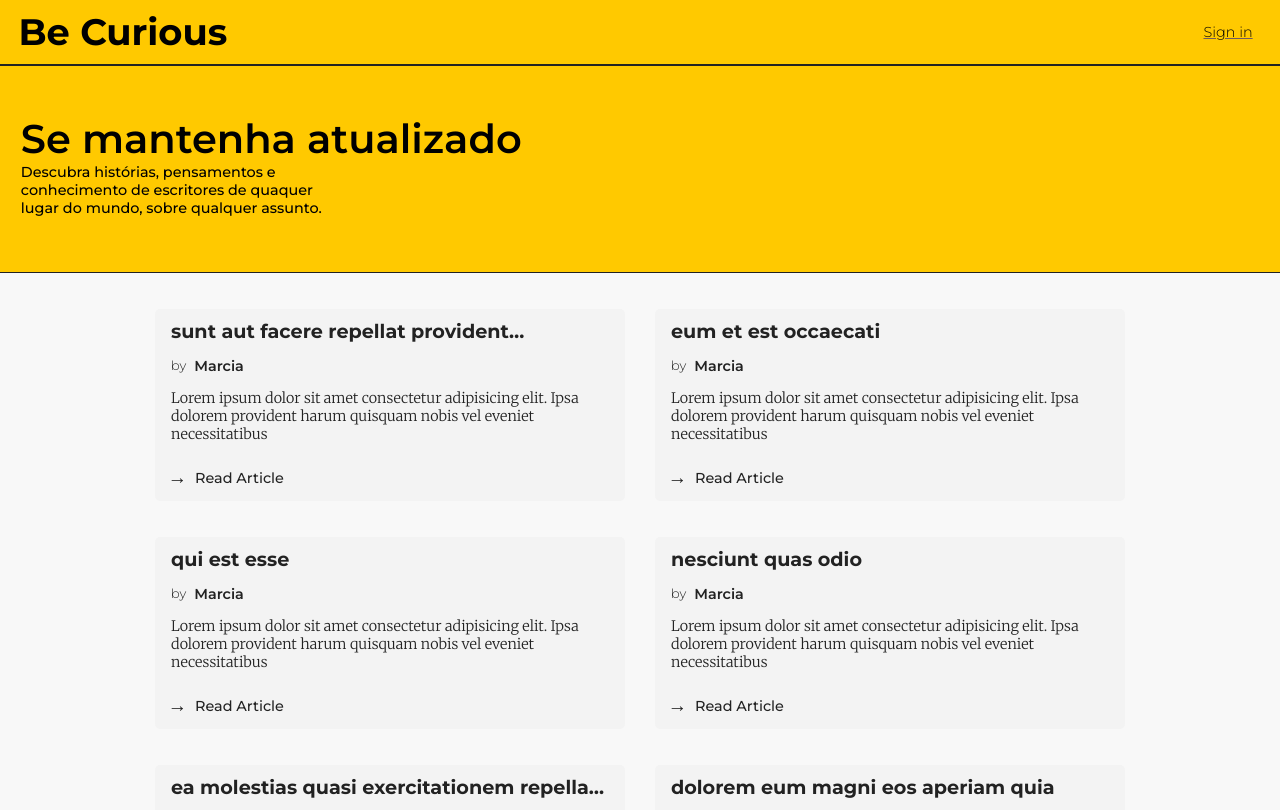
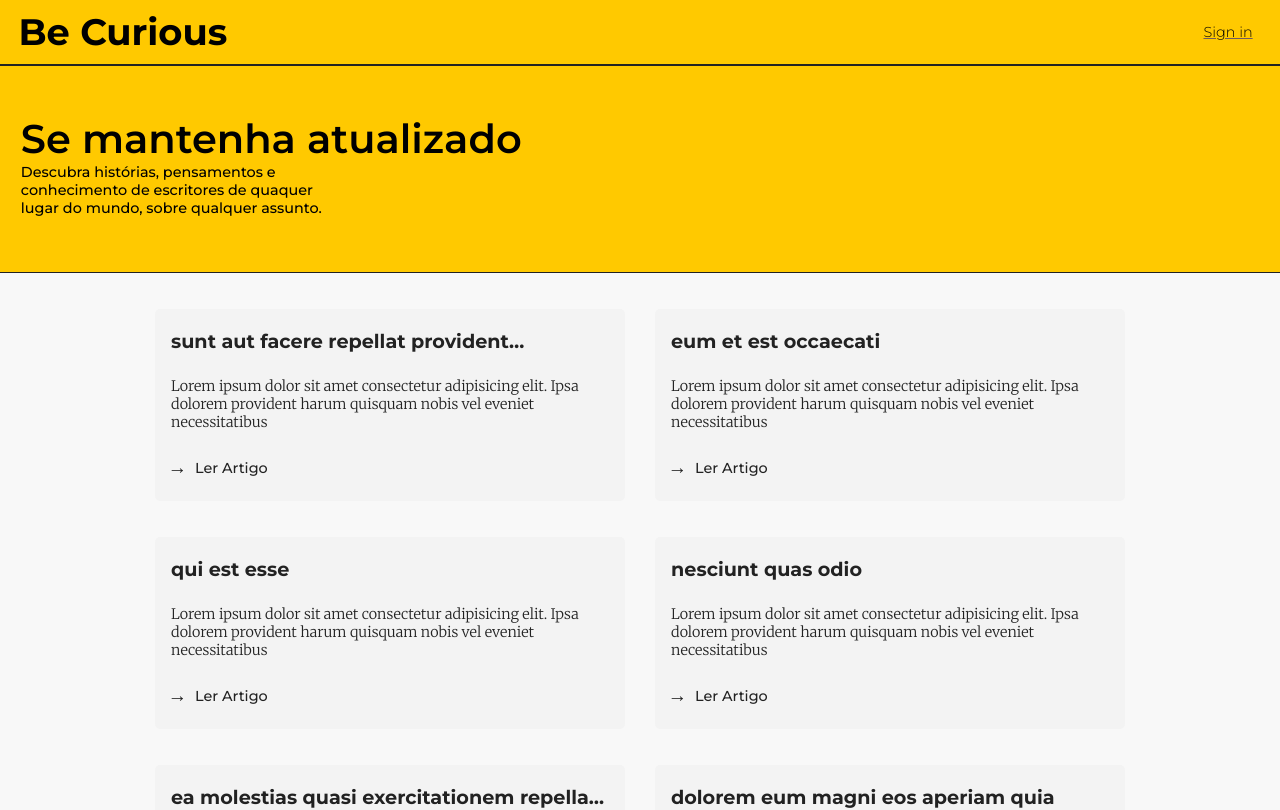
Before and after one commit to kennedybm/teste-tecnico-front-end, a React (Vite) app: page / in a window 1280 px wide. Shown: the top 810 px of the page. Built offline with nearby package versions, Linux system fonts and the light colour scheme.

Commit message:
Fix: changed styles import name

```diff
--- a/src/components/Posts/PostsCard/index.tsx
+++ b/src/components/Posts/PostsCard/index.tsx
@@ -1,21 +1,14 @@
 import * as Iterfaces from "./interfaces";
 import * as Styles from "./styles";
+import { postsData, usersData } from "../../../service/mock";
 
 export const PostsCard = ({ userId, id, title, body }: Iterfaces.IPosts) => {
-  const foundPostOwner = (value: number) => {
-    console.log(value);
-  };
-
   return (
     <>
       <Styles.Card>
         <Styles.TitleBox>
           <h1>{title}</h1>
         </Styles.TitleBox>
-        <Styles.OwnerBox>
-          <span>by</span>
-          <p onClick={() => foundPostOwner(userId)}>Marcia</p>
-        </Styles.OwnerBox>
         <Styles.ContentBox>
           <p>
             Lorem ipsum dolor sit amet consectetur adipisicing elit. Ipsa
@@ -24,7 +17,7 @@ export const PostsCard = ({ userId, id, title, body }: Iterfaces.IPosts) => {
         </Styles.ContentBox>
         <Styles.RedirectBox>
           <span>&#8594;</span>
-          <p>Read Article</p>
+          <p>Ler Artigo</p>
         </Styles.RedirectBox>
       </Styles.Card>
     </>
```
